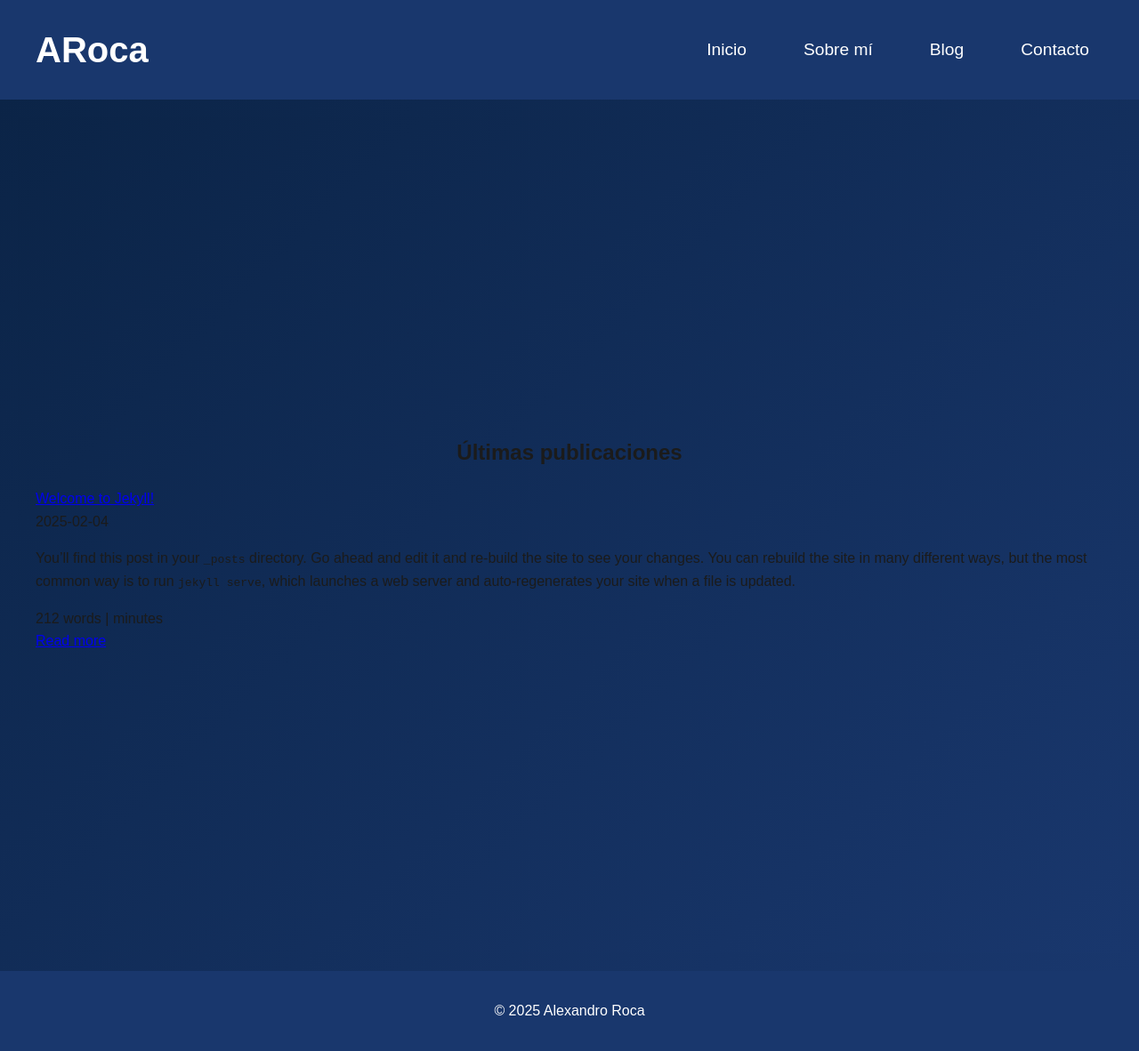
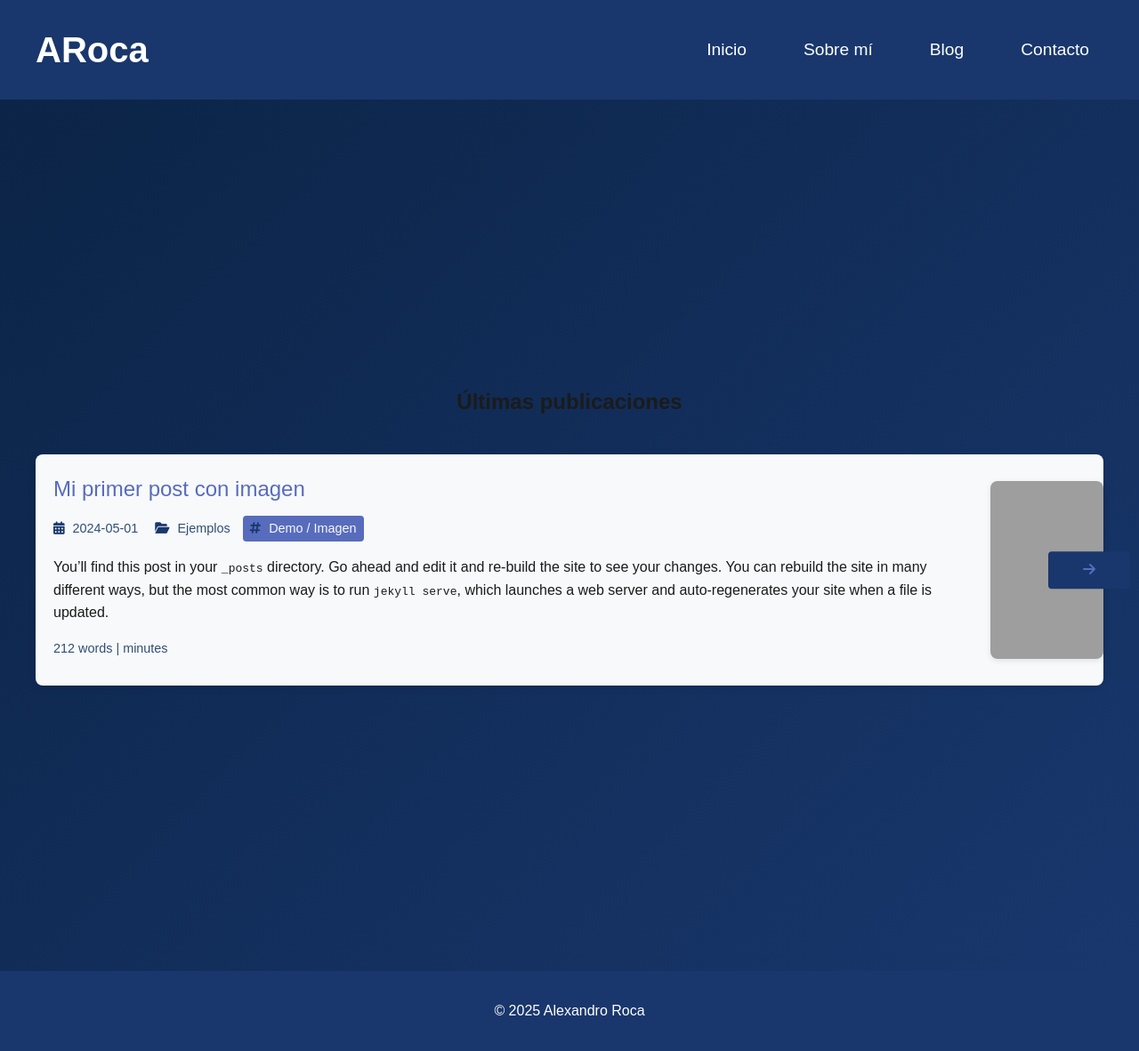
Before and after one commit to alexrok21/alexrok21.github.io, a Jekyll site: the page built from pages/blog.markdown, in a window 1280 px wide. Shown: the whole page at 89% size. Built offline with Jekyll 4.4.1, drawn with Linux system fonts in a browser that asks for light colours; grey boxes are pictures that could not be loaded.

Commit message:
trabajando en estilos de la tarjeta en blog list

```diff
--- a/_layouts/default.html
+++ b/_layouts/default.html
@@ -3,6 +3,7 @@
   <head>
     <meta charset="UTF-8" />
     <meta name="viewport" content="width=device-width, initial-scale=1.0" />
+    <link rel="stylesheet" href="https://cdnjs.cloudflare.com/ajax/libs/font-awesome/6.0.0/css/all.min.css">
     <title>{{ page.title }} | {{ site.title }}</title>
 
     <style>
--- a/_posts/2025-02-04-welcome-to-jekyll.markdown
+++ b/_posts/2025-02-04-welcome-to-jekyll.markdown
@@ -1,9 +1,14 @@
 ---
 layout: post
-title:  "Welcome to Jekyll!"
-date:   2025-02-04 10:29:11 -0300
-categories: jekyll update
+title: "Mi primer post con imagen"
+date: 2024-05-01
+category: Ejemplos
+tags:
+    - Demo
+    - Imagen
+image: "/assets/images/blog/image.jpg"
 ---
+
 You’ll find this post in your `_posts` directory. Go ahead and edit it and re-build the site to see your changes. You can rebuild the site in many different ways, but the most common way is to run `jekyll serve`, which launches a web server and auto-regenerates your site when a file is updated.
 
 Jekyll requires blog post files to be named according to the following format:
@@ -16,7 +21,7 @@ Jekyll also offers powerful support for code snippets:
 
 {% highlight ruby %}
 def print_hi(name)
-  puts "Hi, #{name}"
+puts "Hi, #{name}"
 end
 print_hi('Tom')
 #=> prints 'Hi, Tom' to STDOUT.
@@ -25,5 +30,5 @@ print_hi('Tom')
 Check out the [Jekyll docs][jekyll-docs] for more info on how to get the most out of Jekyll. File all bugs/feature requests at [Jekyll’s GitHub repo][jekyll-gh]. If you have questions, you can ask them on [Jekyll Talk][jekyll-talk].
 
 [jekyll-docs]: https://jekyllrb.com/docs/home
-[jekyll-gh]:   https://github.com/jekyll/jekyll
+[jekyll-gh]: https://github.com/jekyll/jekyll
 [jekyll-talk]: https://talk.jekyllrb.com/
--- /dev/null
+++ b/assets/css/blog.css
@@ -0,0 +1,150 @@
+/* Estilos específicos para la página de blog */
+.blog-list {
+	display: flex;
+	flex-direction: column;
+	gap: 20px;
+	padding: 20px 0;
+}
+
+.blog-card {
+  display: flex;
+  align-items: center;
+  gap: 20px;
+  background-color: var(--color-background);
+  padding: 20px;
+  border-radius: 8px;
+  box-shadow: 0 2px 8px rgba(0, 0, 0, 0.1);
+  position: relative; /* Asegura que el contenedor sea referencia para posiciones absolutas */
+}
+
+/* Contenido principal (textos) */
+.blog-content {
+  flex-grow: 1; /* Ocupa el espacio disponible */
+  margin-right: 0 !important; /* Elimina márgenes conflictivos */
+}
+
+/* Flecha genérica */
+.read-arrow {
+	display: inline-block;
+	padding: 8px 12px;
+	color: var(--color-accent); /* Azul vibrante */
+	text-decoration: none;
+	transition: color 0.3s ease;
+	background-color: var(--color-secondary); /* Azul medio */
+	border-radius: 4px; /* Bordes suaves */
+}
+
+.read-arrow:hover {
+	color: var(--color-highlight); /* Celeste claro */
+	background-color: var(--color-accent); /* Azul vibrante */
+}
+
+/* Flecha cuando hay imagen */
+.read-arrow-image {
+  position: absolute;
+  right: -30px; /* Sale 30px hacia la derecha del contenedor de la imagen */
+  top: 50%;
+  transform: translateY(-50%);
+  background-color: var(--color-secondary);
+  padding: 8px 16px;
+  width: 60px;
+  text-align: center;
+  z-index: 1;
+}
+
+/* Contenedor de la imagen */
+.blog-image-container {
+  position: relative;
+  display: flex;
+  align-items: center;
+  justify-content: center;
+  height: 200px; /* Alto fijo */
+  width: 250px; /* Ancho fijo para la imagen */
+  margin-left: auto; /* ¡Clave! Empuja el contenedor hacia la derecha */
+  margin-right: -20px; /* Salida del contenedor para la flecha */
+}
+
+/* Flecha cuando NO hay imagen */
+.read-arrow-text {
+	margin-top: 15px;
+	margin-left: auto; /* Alinea a la derecha */
+}
+
+/* Ajustes para el contenedor principal */
+.blog-card.has-image {
+	position: relative;
+}
+
+/* Estilos del título */
+.blog-title {
+	font-size: 1.5em;
+	color: var(--color-accent); /* Azul vibrante */
+	text-decoration: none;
+	transition: color 0.3s ease;
+}
+
+.blog-title:hover {
+	color: var(--color-highlight); /* Celeste claro */
+}
+
+/* Metadatos */
+.blog-meta {
+	margin: 10px 0;
+	color: var(--color-text-secondary); /* Azul grisáceo */
+	font-size: 0.9em;
+}
+
+.blog-meta i {
+	color: var(--color-secondary); /* Azul medio */
+	margin-right: 5px;
+}
+
+.blog-meta span {
+	margin-right: 15px;
+}
+
+/* Tags */
+.tags {
+	display: inline-block;
+	background-color: var(--color-accent); /* Azul vibrante */
+	color: var(--color-background); /* Blanco grisáceo */
+	padding: 3px 8px;
+	border-radius: 4px;
+	margin-left: -5px; /* Ajuste visual */
+}
+
+/* Descripción */
+.blog-description {
+	color: var(--color-text-primary); /* Negro suave */
+	margin: 15px 0;
+	line-height: 1.6;
+}
+
+/* Estadísticas */
+.blog-stats {
+	margin: 10px 0;
+	color: var(--color-text-secondary); /* Azul grisáceo */
+	font-size: 0.9em;
+}
+
+/* Estilos de la imagen */
+.blog-image {
+	max-width: 100%;
+	height: 100%;
+	border-radius: 8px;
+	box-shadow: 0 2px 6px rgba(0, 0, 0, 0.1);
+	object-fit: cover; /* Ajusta la imagen sin deformar */
+}
+
+/* Ajustes para dispositivos móviles */
+@media (max-width: 768px) {
+  .blog-card {
+    flex-direction: column;
+    gap: 15px;
+  }
+  .blog-image-container {
+    width: 100%; /* En móvil, la imagen ocupa todo el ancho */
+    margin-left: 0;
+    margin-right: 0;
+  }
+}
--- a/assets/css/styles.css
+++ b/assets/css/styles.css
@@ -1,10 +1,11 @@
 /* Importar estilos específicos */
+@import url('about.css');
+@import url('blog.css');
+@import url('contact.css');
+@import url('footer.css');
 @import url('header.css');
+@import url('home.css');
 @import url('main.css');
-@import url('footer.css');
-@import url('home.css');
-@import url('about.css');
-@import url('contact.css');
 
 :root {
    --color-primary: #0B2447;
--- a/pages/blog.markdown
+++ b/pages/blog.markdown
@@ -8,17 +8,38 @@ permalink: /blog/
 
 <div class="blog-list">
   {% for post in site.posts %}
-    <div class="blog-card">
-      <a href="{{ post.url }}" class="blog-title">{{ post.title }}</a>
-      <div class="blog-meta">
-        <span class="date">{{ post.date | date: "%Y-%m-%d" }}</span>
-        <span class="category">{{ post.category }}</span>
+    <div class="blog-card {% if post.image %}has-image{% endif %}">
+      <!-- Contenido principal (izquierda) -->
+      <div class="blog-content">
+        <a href="{{ post.url }}" class="blog-title">{{ post.title }}</a>
+        <div class="blog-meta">
+          <span class="date"><i class="fas fa-calendar-alt"></i> {{ post.date | date: "%Y-%m-%d" }}</span>
+          <span class="category"><i class="fas fa-folder-open"></i> {{ post.category }}</span>
+          <span class="tags"><i class="fas fa-hashtag"></i> {{ post.tags | join: " / " }}</span>
+        </div>
+        <p class="blog-description">{{ post.excerpt }}</p>
+        <div class="blog-stats">
+          <span>{{ post.content | number_of_words }} words</span> | <span>{{ post.read_time }} minutes</span>
+        </div>
+        <!-- Flecha solo si no hay imagen -->
+        {% unless post.image %}
+          <a href="{{ post.url }}" class="read-arrow read-arrow-text">
+            <i class="fas fa-arrow-right"></i>
+          </a>
+        {% endunless %}
       </div>
-      <p class="blog-description">{{ post.excerpt }}</p>
-      <div class="blog-stats">
-        <span>{{ post.content | number_of_words }} words</span> | <span>{{ post.read_time }} minutes</span>
-      </div>
-      <a href="{{ post.url }}" class="read-more-btn">Read more</a>
+
+      <!-- Imagen (derecha) -->
+      {% if post.image %}
+        <div class="blog-image-container">
+          <img src="{{ post.image }}" alt="{{ post.title }}" class="blog-image">
+          <a href="{{ post.url }}" class="read-arrow read-arrow-image">
+            <i class="fas fa-arrow-right"></i>
+          </a>
+        </div>
+      {% endif %}
     </div>
-  {% endfor %}
+
+{% endfor %}
+
 </div>
```
Also changed, not shown: 1 other file.
